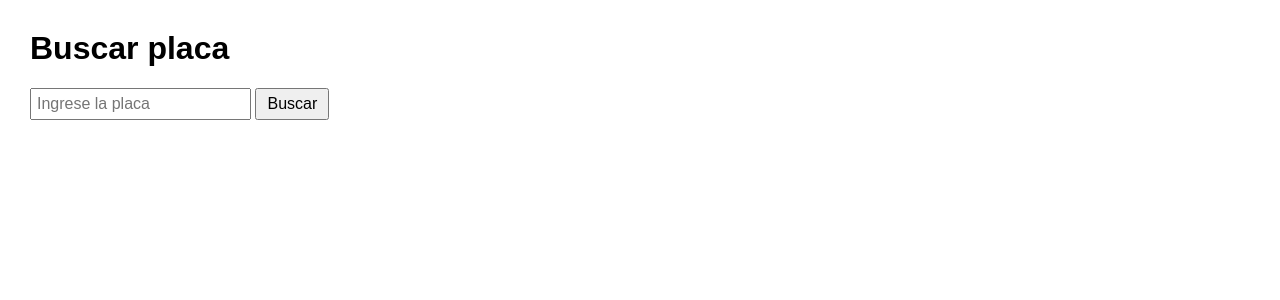
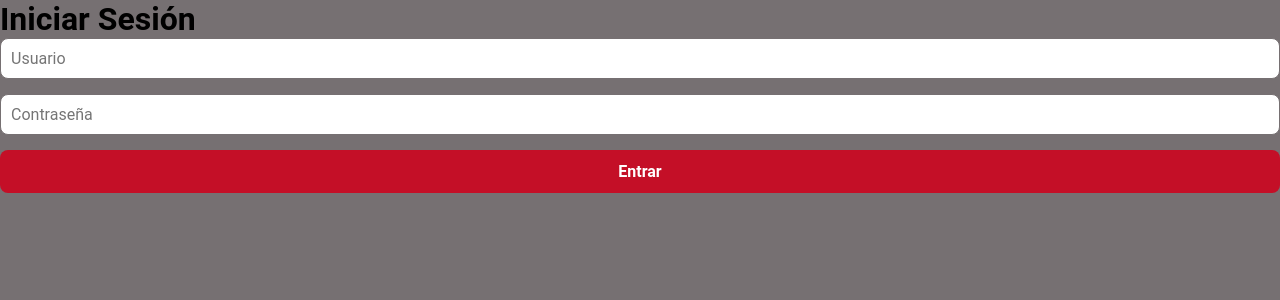
Before and after one commit to ivanchulde/ecu911car, a Flask app: page / in a window 1280 px wide. Shown: the top 300 px of the page. Run offline with Flask 3, Linux system fonts and the light colour scheme; some libraries are stand-ins or nearby versions.

Commit message:
Demo v1.2

```diff
--- a/app.py
+++ b/app.py
@@ -1,17 +1,18 @@
-from flask import Flask, render_template, request
+from flask import Flask, render_template, request, redirect, session, url_for
 import psycopg2
 
 app = Flask(__name__)
+app.secret_key = "clave_secreta_aqui"  # importante para sesiones
 
 DB_CONFIG = {
-    'host': 'db',  # nombre del servicio en docker-compose
+    'host': 'db',
     'port': 5432,
     'dbname': 'VehiculosDB',
     'user': 'admin',
     'password': 'p.7891011'
 }
 
-
+# Función de búsqueda
 def buscar_placa(placa_buscar):
     try:
         with psycopg2.connect(**DB_CONFIG) as conn:
@@ -26,13 +27,41 @@ def buscar_placa(placa_buscar):
     except Exception as e:
         return f"Error: {str(e)}"
 
+# Página de login
 @app.route("/", methods=["GET", "POST"])
+def login():
+    error = None
+    if request.method == "POST":
+        usuario = request.form.get("usuario")
+        clave = request.form.get("clave")
+
+        if not usuario or not clave:
+            error = "Ingrese usuario y contraseña"
+        elif usuario == "admin" and clave == "1234":
+            session["usuario"] = usuario
+            return redirect(url_for("index"))
+        else:
+            error = "Usuario o contraseña incorrectos"
+
+    return render_template("login.html", error=error)
+
+# Página de búsqueda (solo accesible si se ha hecho login)
+@app.route("/index", methods=["GET", "POST"])
 def index():
+    if "usuario" not in session:
+        return redirect(url_for("login"))
+
     resultado = None
     if request.method == "POST":
         placa = request.form["placa"]
         resultado = buscar_placa(placa)
     return render_template("index.html", resultado=resultado)
 
+# Logout
+@app.route("/logout")
+def logout():
+    session.pop("usuario", None)
+    return redirect(url_for("login"))
+
 if __name__ == "__main__":
     app.run(host="0.0.0.0", port=5000, debug=True)
--- /dev/null
+++ b/static/style.css
@@ -0,0 +1,103 @@
+:root {
+    --color-primary: #C40F27;      /* Rojo intenso */
+    --color-secondary: #DD2D4A;    /* Rojo medio / hover */
+    --color-accent: #000000;       /* Negro para acentos */
+    --color-background: #767072;   /* Gris medio para fondo o elementos secundarios */
+    --color-white: #FFFFFF;        /* Blanco para textos sobre colores oscuros */
+    --color-hover: #DD2D4A;        /* Hover background */
+    --color-hover-text: #000000;   /* Hover text */
+}
+
+/* RESET BÁSICO */
+* {
+    box-sizing: border-box;
+    margin: 0;
+    padding: 0;
+    font-family: "Roboto", sans-serif;
+}
+
+body {
+    background-color: var(--color-background);
+    color: var(--color-accent);
+    font-size: 16px;
+}
+
+/* CONTENEDORES PRINCIPALES */
+.container {
+    max-width: 600px;
+    margin: 50px auto;
+    padding: 30px;
+    background-color: var(--color-white);
+    border-radius: 15px;
+    box-shadow: 0 4px 10px rgba(0,0,0,0.2);
+}
+
+/* TÍTULOS */
+h2 {
+    background-color: var(--color-primary);
+    color: var(--color-white);
+    text-align: center;
+    padding: 20px;
+    border-radius: 15px 15px 0 0;
+    margin-bottom: 20px;
+}
+
+/* FORMULARIOS */
+form {
+    display: flex;
+    flex-direction: column;
+    gap: 15px;
+}
+
+input[type="text"], input[type="password"] {
+    padding: 10px;
+    border-radius: 8px;
+    border: 1px solid var(--color-background);
+    font-size: 1rem;
+}
+
+button {
+    padding: 12px;
+    border: none;
+    border-radius: 8px;
+    background-color: var(--color-primary);
+    color: var(--color-white);
+    font-size: 1rem;
+    font-weight: bold;
+    cursor: pointer;
+    transition: 0.3s;
+}
+
+button:hover {
+    background-color: var(--color-secondary);
+}
+
+/* MENSAJES DE ERROR */
+.error {
+    color: var(--color-primary);
+    text-align: center;
+    margin-bottom: 15px;
+}
+
+/* RESULTADOS DE BÚSQUEDA */
+ul {
+    list-style: none;
+    padding: 0;
+}
+
+ul li {
+    margin-bottom: 5px;
+    font-weight: 500;
+}
+
+/* LINKS */
+a {
+    text-decoration: none;
+    color: var(--color-secondary);
+    font-weight: bold;
+    transition: 0.3s;
+}
+
+a:hover {
+    color: var(--color-primary);
+}
--- a/templates/index.html
+++ b/templates/index.html
@@ -3,25 +3,21 @@
 <head>
     <meta charset="UTF-8">
     <title>Búsqueda de Placas</title>
-    <style>
-        body { font-family: Arial, sans-serif; margin: 30px; }
-        input { padding: 5px; font-size: 16px; }
-        button { padding: 5px 10px; font-size: 16px; }
-        ul { list-style: none; padding: 0; }
-    </style>
+    <link rel="stylesheet" href="{{ url_for('static', filename='style.css') }}">
+
 </head>
 <body>
-    <h1>Buscar placa</h1>
+    <h1>Búsqueda de Vehículos ECU 911</h1>
     <form method="POST">
         <input type="text" name="placa" placeholder="Ingrese la placa" required>
         <button type="submit">Buscar</button>
     </form>
 
     {% if resultado %}
+        <h2>Resultado:</h2>
         {% if resultado is string %}
-            <p>❌ {{ resultado }}</p>
+            <p>{{ resultado }}</p>
         {% else %}
-            <h2>Resultados encontrados:</h2>
             <ul>
                 <li>ID: {{ resultado[0] }}</li>
                 <li>Nombres: {{ resultado[1] }}</li>
@@ -36,5 +32,7 @@
             </ul>
         {% endif %}
     {% endif %}
+
+    <p><a href="{{ url_for('logout') }}">Cerrar sesión</a></p>
 </body>
 </html>
--- /dev/null
+++ b/templates/login.html
@@ -0,0 +1,20 @@
+<!DOCTYPE html>
+<html lang="es">
+<head>
+    <meta charset="UTF-8">
+    <title>Login ECU 911</title>
+    <link rel="stylesheet" href="{{ url_for('static', filename='style.css') }}">
+</head>
+
+<body>
+    <h1>Iniciar Sesión</h1>
+    {% if error %}
+        <p style="color:red">{{ error }}</p>
+    {% endif %}
+    <form method="POST">
+        <input type="text" name="usuario" placeholder="Usuario" required>
+        <input type="password" name="clave" placeholder="Contraseña" required>
+        <button type="submit">Entrar</button>
+    </form>
+</body>
+</html>
```
